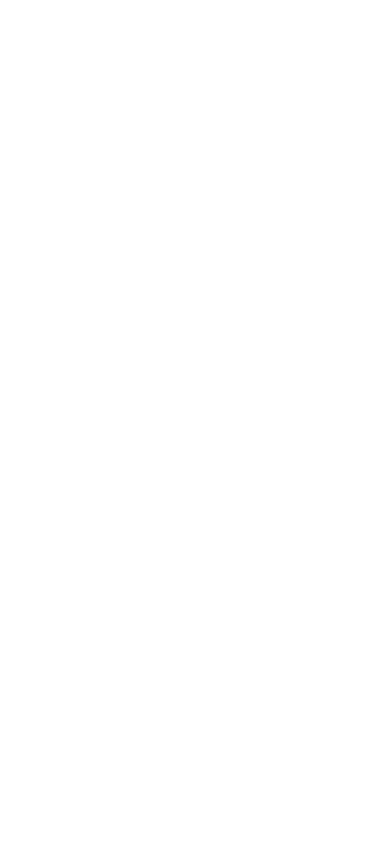
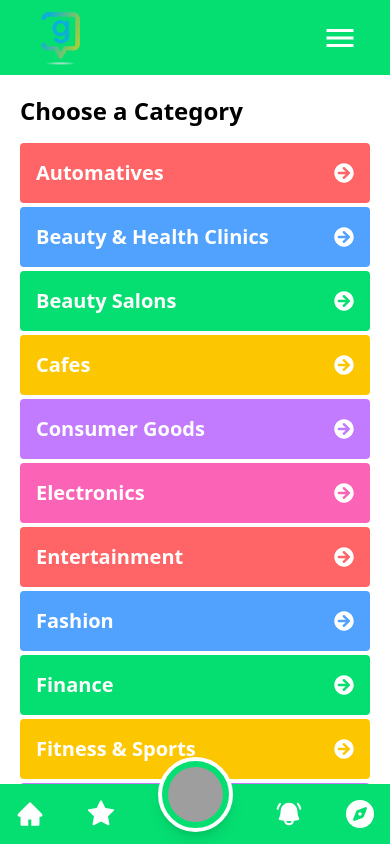
Before and after one commit to SaadHussein/Garabt, a React (Vite) app: page /categories in a window 390 px wide. Before the commit this address had no page. Shown: the top 844 px of the page. Built offline with nearby package versions, Linux system fonts and the light colour scheme; no server answers; grey boxes are pictures that could not be loaded.

Commit message:
show categories in mobile

```diff
--- a/src/components/BottomHeader/BottomHeader.tsx
+++ b/src/components/BottomHeader/BottomHeader.tsx
@@ -4,8 +4,10 @@
 import { HiMiniBellAlert } from "react-icons/hi2";
 import { FaCompass } from "react-icons/fa6";
 import useStore from "../../store";
+import { useNavigate } from "react-router";
 
 const BottomHeader = () => {
+  const navigate = useNavigate();
   const breakPoint = 1165;
   const startYRef = useRef<number | null>(null);
   const divRef = useRef<HTMLDivElement>(null);
@@ -138,7 +140,12 @@
       >
         <div className="flex justify-between items-center h-full px-4 mx-auto max-w-[775px]">
           <div className="font-semibold text-white duration-300 cursor-pointer hover:text-green-600">
-            <AiFillHome size={width > 320 ? 28 : 22} />
+            <AiFillHome
+              onClick={() => {
+                navigate("/");
+              }}
+              size={width > 320 ? 28 : 22}
+            />
           </div>
           <div className="font-semibold text-white duration-300 cursor-pointer hover:text-green-600">
             <GoStarFill size={width > 320 ? 28 : 22} />
@@ -160,7 +167,12 @@
             <HiMiniBellAlert size={width > 320 ? 28 : 22} />
           </div>
           <div className="font-semibold text-white duration-300 cursor-pointer hover:text-green-600">
-            <FaCompass size={width > 320 ? 28 : 22} />
+            <FaCompass
+              size={width > 320 ? 28 : 22}
+              onClick={() => {
+                navigate("/categories");
+              }}
+            />
           </div>
         </div>
       </div>
--- /dev/null
+++ b/src/components/Categories/Category.tsx
@@ -0,0 +1,37 @@
+import { FaArrowCircleRight } from "react-icons/fa";
+import { useNavigate } from "react-router";
+
+const Category = ({ index, title }: { index: number; title: string }) => {
+  const navigate = useNavigate();
+  return (
+    <div
+      onClick={() =>
+        navigate(
+          "/categories/?category=" + title.split(" ").join("_").toLowerCase()
+        )
+      }
+      className={`${
+        index % 6 === 0
+          ? "bg-red-400"
+          : index % 6 === 1
+          ? "bg-blue-400"
+          : index % 6 === 2
+          ? "bg-green-400"
+          : index % 6 === 3
+          ? "bg-yellow-400"
+          : index % 6 === 4
+          ? "bg-purple-400"
+          : index % 6 === 5
+          ? "bg-pink-400"
+          : index % 5 === 0
+          ? "bg-gray-400"
+          : "bg-teal-400"
+      } p-4 rounded cursor-pointer text-white font-semibold text-xl flex items-center justify-between`}
+    >
+      <p>{title}</p>
+      <FaArrowCircleRight />
+    </div>
+  );
+};
+
+export default Category;
--- /dev/null
+++ b/src/components/Categories/CategoryList.tsx
@@ -0,0 +1,34 @@
+import Category from "./Category";
+
+const CategoryList = () => {
+  return (
+    <div className="max-w-[1365px] mx-auto w-full my-5 px-5">
+      <div className="flex flex-col gap-4">
+        <div className="flex items-center justify-between">
+          <h1 className="text-2xl font-bold">Choose a Category</h1>
+        </div>
+        <div className="grid grid-cols-1 md:grid-cols-2 lg:grid-cols-3 gap-1">
+          <Category index={0} title={"Automatives"} />
+          <Category index={1} title={"Beauty & Health Clinics"} />
+          <Category index={2} title={"Beauty Salons"} />
+          <Category index={3} title={"Cafes"} />
+          <Category index={4} title={"Consumer Goods"} />
+          <Category index={5} title={"Electronics"} />
+          <Category index={6} title={"Entertainment"} />
+          <Category index={7} title={"Fashion"} />
+          <Category index={8} title={"Finance"} />
+          <Category index={9} title={"Fitness & Sports"} />
+          <Category index={10} title={"Home Appliances"} />
+          <Category index={11} title={"Hospitals & Clinics"} />
+          <Category index={12} title={"Hotels & Tourism"} />
+          <Category index={13} title={"Insurance"} />
+          <Category index={14} title={"Schools"} />
+          <Category index={15} title={"Universities"} />
+          <Category index={16} title={"Kindergartens & Nurseries"} />
+        </div>
+      </div>
+    </div>
+  );
+};
+
+export default CategoryList;
--- /dev/null
+++ b/src/components/Categories/FiltersAndResults/Filters.tsx
@@ -0,0 +1,25 @@
+import { useNavigate } from "react-router";
+
+const Filters = () => {
+  const navigate = useNavigate();
+  return (
+    <div className="flex items-center gap-0.5">
+      <button className="flex-1 cursor-pointer bg-green-400 duration-300 hover:bg-green-600 py-4 text-white font-semibold text-lg">
+        Filters
+      </button>
+      <button
+        onClick={() => {
+          navigate("/categories");
+        }}
+        className="flex-1 cursor-pointer bg-green-400 duration-300 hover:bg-green-600 py-4 text-white font-semibold text-lg"
+      >
+        Category
+      </button>
+      <button className="flex-1 cursor-pointer bg-green-400 duration-300 hover:bg-green-600 py-4 text-white font-semibold text-lg">
+        Reset
+      </button>
+    </div>
+  );
+};
+
+export default Filters;
--- /dev/null
+++ b/src/components/Categories/FiltersAndResults/Results.tsx
@@ -0,0 +1,21 @@
+import Business from "../../MainPage/TopBusinesses/Business";
+
+const Results = () => {
+  return (
+    <div>
+      <Business index={0} />
+      <Business index={1} />
+      <Business index={2} />
+      <Business index={3} />
+      <Business index={4} />
+      <Business index={5} />
+      <Business index={6} />
+      <Business index={7} />
+      <Business index={8} />
+      <Business index={9} />
+      <Business index={10} />
+    </div>
+  );
+};
+
+export default Results;
--- /dev/null
+++ b/src/components/Categories/FiltersAndResults/SearchCategories.tsx
@@ -0,0 +1,34 @@
+import { FaSearch } from "react-icons/fa";
+
+const SearchCategories = () => {
+  return (
+    <div className="w-full h-[25vh] relative">
+      <div className="absolute top-0 left-0 bg-black opacity-50 w-full h-full z-50"></div>
+      <img
+        src="/cairo.jpg"
+        alt="background"
+        className="absolute inset-0 object-cover w-full h-full"
+      />
+      <div className="flex flex-col items-center justify-center mx-[20px] h-full">
+        <h1 className="text-white text-3xl text-center font-bold z-50 max-[515px]:text-2xl max-[400px]:text-[20px]">
+          How was your experience?
+        </h1>
+
+        <div className="mt-6 z-50 flex items-center justify-center max-w-[450px] w-[100%]">
+          <label className="text-white text-lg" htmlFor="search" />
+          <input
+            type="text"
+            id="search"
+            placeholder="Find what you want to review..."
+            className="px-4 py-2  focus:outline-none focus:ring-2 focus:ring-green-500 bg-white w-[100%]"
+          />
+          <div className="bg-green-400 px-4 py-2 text-white cursor-pointer duration-300 hover:bg-green-600">
+            <FaSearch size={24} />
+          </div>
+        </div>
+      </div>
+    </div>
+  );
+};
+
+export default SearchCategories;
--- a/src/main.tsx
+++ b/src/main.tsx
@@ -4,6 +4,7 @@
 import { BrowserRouter, Route, Routes } from "react-router";
 import App from "./App.tsx";
 import MainPage from "./pages/MainPage/MainPage.tsx";
+import Categories from "./pages/Categories/Categories.tsx";
 
 createRoot(document.getElementById("root")!).render(
   <StrictMode>
@@ -11,6 +12,7 @@
       <Routes>
         <Route path="/" element={<App />}>
           <Route index element={<MainPage />} />
+          <Route path="/categories" element={<Categories />} />
         </Route>
       </Routes>
     </BrowserRouter>
--- /dev/null
+++ b/src/pages/Categories/Categories.tsx
@@ -0,0 +1,29 @@
+import { useSearchParams } from "react-router";
+import CategoryList from "../../components/Categories/CategoryList";
+import SearchCategories from "../../components/Categories/FiltersAndResults/SearchCategories";
+import Filters from "../../components/Categories/FiltersAndResults/Filters";
+import Results from "../../components/Categories/FiltersAndResults/Results";
+
+const Categories = () => {
+  const [searchParams] = useSearchParams();
+  const myParam = searchParams.get("category");
+
+  console.log(myParam);
+  return (
+    <div className="pt-[75px]">
+      {myParam === null ? (
+        <CategoryList />
+      ) : (
+        <>
+          <SearchCategories />
+          <Filters />
+          <div className="max-w-[1365px] mx-auto w-full my-5 px-5">
+            <Results />
+          </div>
+        </>
+      )}
+    </div>
+  );
+};
+
+export default Categories;
```
